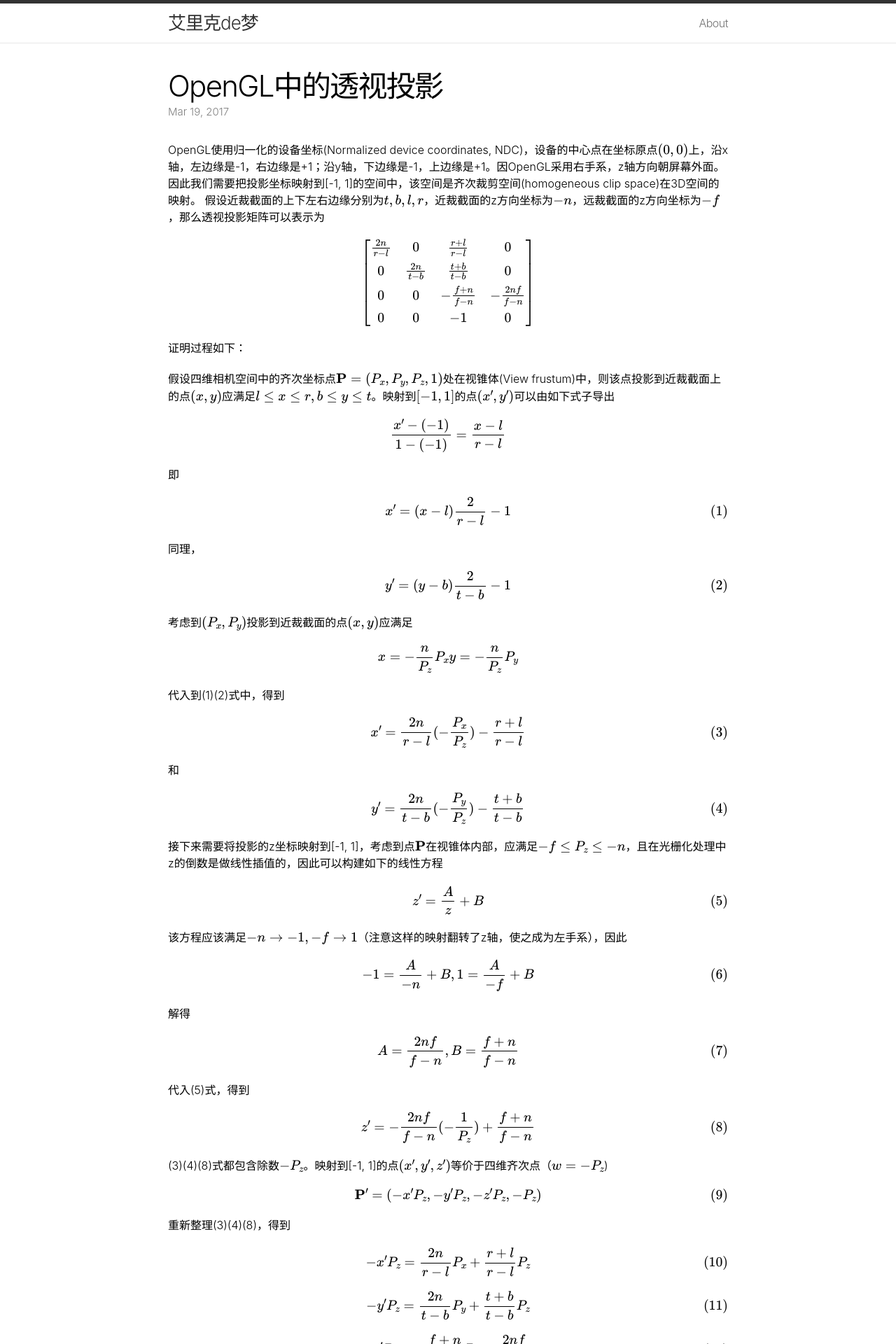
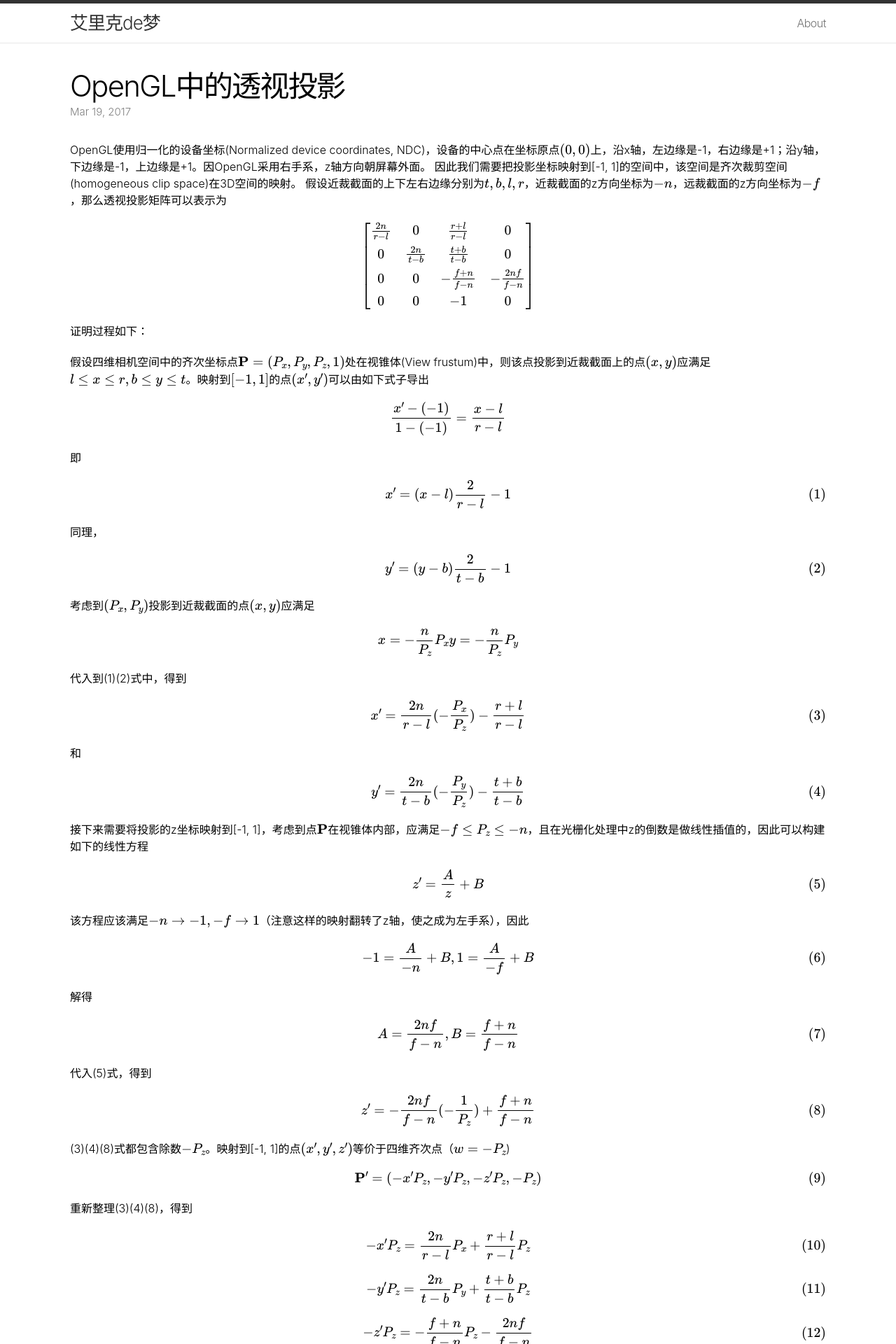
Before and after one commit to pyericz/blog, a Jekyll site: the page built from _posts/2017-03-19-opengl-perspective-projection.md, in a window 1280 px wide. Shown: the top 1920 px of the page at 70% size. Built offline with Jekyll 4.4.1, drawn with Linux system fonts in a browser that asks for light colours; formulas are drawn with MathJax 3.

Commit message:
最大页面宽度为1080px，增加图片居中

```diff
--- a/_posts/2017-03-19-opengl-perspective-projection.md
+++ b/_posts/2017-03-19-opengl-perspective-projection.md
@@ -136,4 +136,4 @@ $$
 \tag{14}\label{eq:14}
 $$
 
-![](/assets/img/opengl-perspective-projection/1.png){:width="720px" height="469px"}
+![](/assets/img/opengl-perspective-projection/1.png){: .center-image width="720px" height="469px"}
--- a/css/main.css
+++ b/css/main.css
@@ -28,7 +28,7 @@ a:visited { color: #205caa; }
 .wrap:after { content:""; display:table; }
 .wrap:after { clear: both; }
 .wrap {
-  max-width: 800px;
+  max-width: 1080px;
   padding: 0 30px;
   margin: 0 auto;
   zoom: 1;
@@ -38,6 +38,11 @@ a:visited { color: #205caa; }
 /* Layout Styles */
 /* ----------------------------------------------------------*/
 
+.center-image
+{
+    margin: 0 auto;
+    display: block;
+}
 /* Site header */
 
 .site-header {
@@ -406,5 +411,4 @@ a:visited { color: #205caa; }
     clear: both;
     width: auto;
     margin: 0 0 15px; }
-
 }
```
